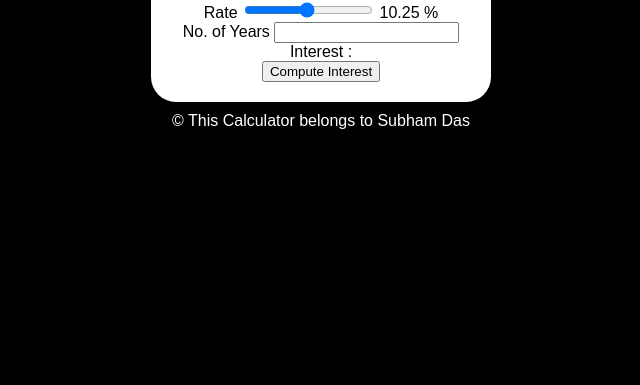
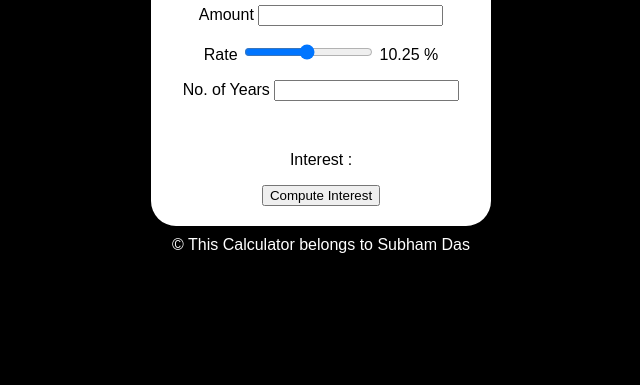
Before and after one commit to Subham-Das1/Simple_Interest_Calculator-, a plain HTML site: page index.html in a window 1280 px wide. Shown: the part 415-800 px from the top of the page, without its empty margins (319-959 px from the left). Drawn offline with Linux system fonts and the light colour scheme.

Commit message:
index.html

```diff
--- a/index.html
+++ b/index.html
@@ -6,17 +6,19 @@
         <title>Simple Interest Calculator</title>
     </head>
     <body>
+        <iframe src="BG.html" frameborder="0"></iframe>
         <div class="maindiv">
             <h1>Simple Interest Calculator</h1>
 
-            Amount <input type="number"  id="principal">  <br/>
+            <p>Amount <input type="number"  id="principal">  <br/></p>
 
-            Rate <input type="range" id="rate" min="1" max="20" value="10.25" step="0.25"onchange="updateRate()">
+            <p>Rate <input type="range" id="rate" min="1" max="20" value="10.25" step="0.25"onchange="updateRate()">
                 <span id="rate_val">
                     10.25
                 </span>% <br/>
+            </p>
 
-            No. of Years
+            <p> No. of Years
                 <input type="number" id="years" list="all_years">
                 <datalist id="all_years">
                     <option value="1">1</option>
@@ -30,8 +32,9 @@
                     <option value="9">9</option>
                     <option value="10">10</option>
                 </datalist>
-            <br />
-            Interest : <span id="result"></span><br/>
+            </p>
+            <br/>
+            <p>Interest : <span id="result"></span><br/></p>
 
             <button onclick="compute()">Compute Interest</button>
         </div>
```
Lines whose indentation alone changed are shown as unchanged.
